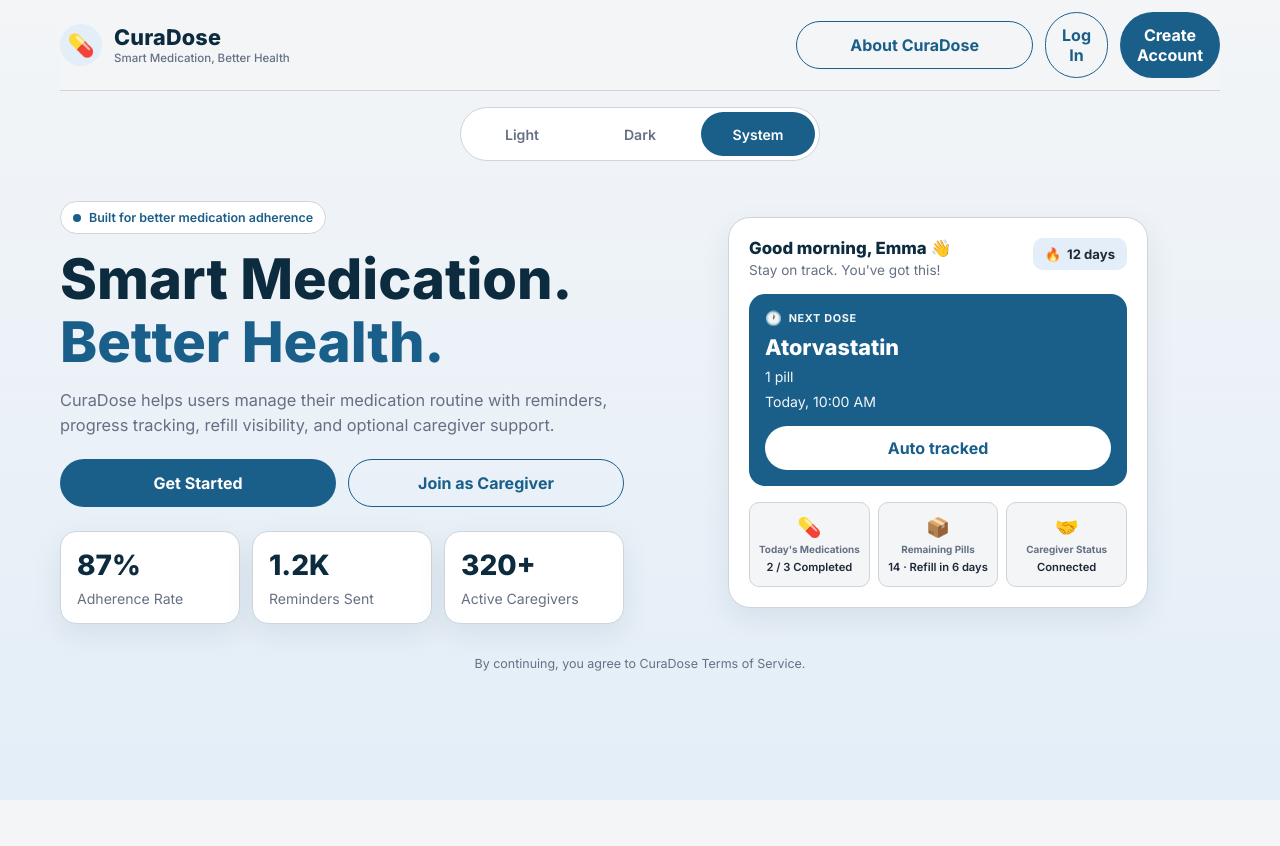
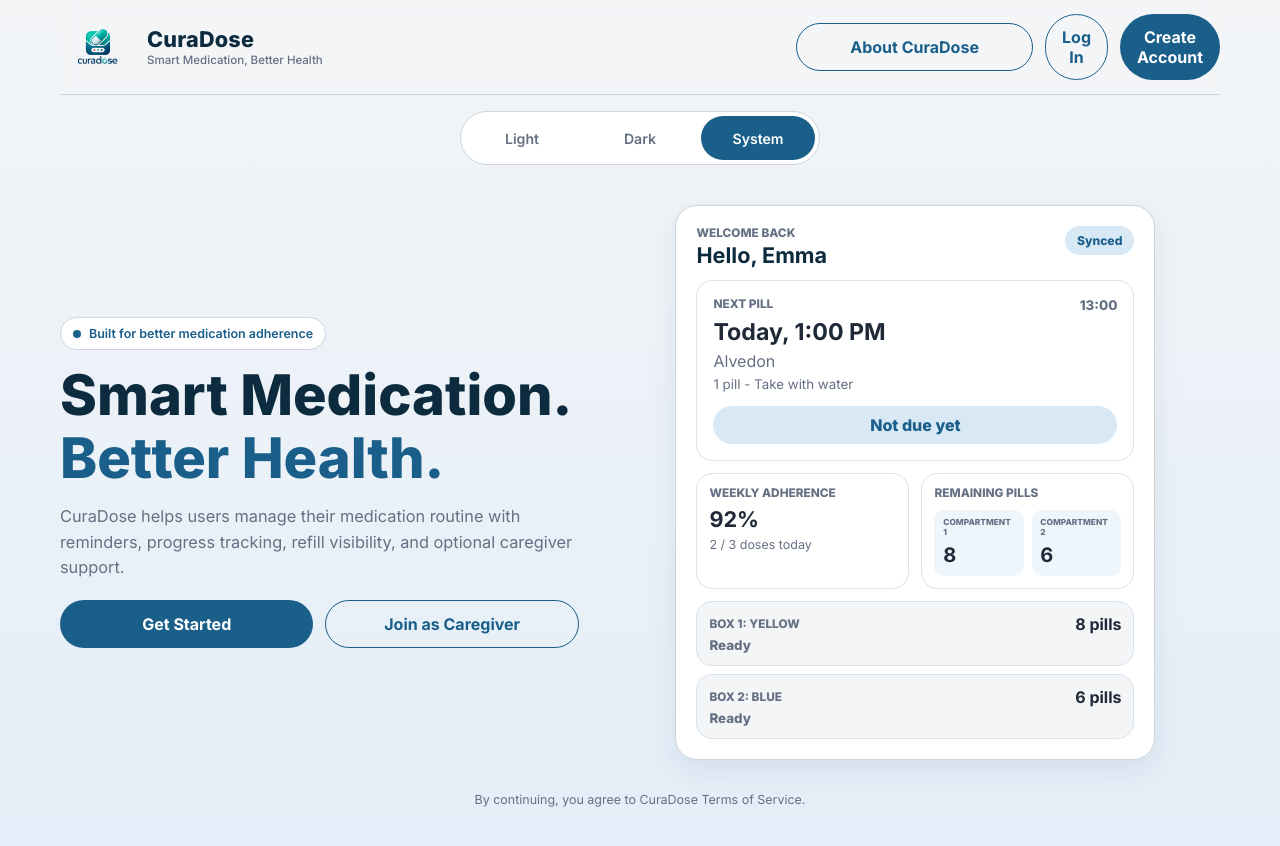
Before and after one commit to OsamaHaydar05/CuraDose, a React (Vite) app: page / in a window 1280 px wide. Shown: the top 846 px of the page. Before the commit the page ends 800 px from the top, so only its background shows below. Built offline with nearby package versions, Linux system fonts and the light colour scheme; no server answers.

Commit message:
Logo and remaining dose

```diff
--- a/src/services/caregiverDashboardService.js
+++ b/src/services/caregiverDashboardService.js
@@ -144,29 +144,22 @@ function nextDoseForPatient(logs, medications) {
 }
 
 function pillInventoryForPatient(slots, medications) {
-  const liveSlots = slots.filter((slot) => typeof slot.current_pill_count === "number");
+  const countForSlot = (slotNumber) => {
+    const slot = slots.find((item) => item.slot_number === slotNumber);
 
-  if (liveSlots.length) {
-    const total = liveSlots.reduce((sum, slot) => sum + slot.current_pill_count, 0);
-    const detail = liveSlots
-      .sort((a, b) => a.slot_number - b.slot_number)
-      .map((slot) => `${slot.label || `Box ${slot.slot_number}`}: ${slot.current_pill_count}`)
-      .join(" | ");
+    if (typeof slot?.current_pill_count === "number") {
+      return slot.current_pill_count;
+    }
 
-    return {
-      total,
-      detail: detail || "Live box data",
-    };
-  }
+    const medication = medications[slotNumber - 1];
+    const fallbackCount = Number(medication?.remaining_pills);
 
-  const medicationCounts = medications
-    .map((medication) => Number(medication.remaining_pills))
-    .filter((count) => Number.isFinite(count));
-  const total = medicationCounts.reduce((sum, count) => sum + count, 0);
+    return Number.isFinite(fallbackCount) ? fallbackCount : 0;
+  };
 
   return {
-    total,
-    detail: medicationCounts.length ? "Medication schedule estimate" : "No pill data yet",
+    compartmentOne: countForSlot(1),
+    compartmentTwo: countForSlot(2),
   };
 }
 
@@ -378,8 +371,8 @@ export async function getCaregiverDashboardData() {
       tone: status.tone,
       nextDose: formatDoseTime(nextDoseForPatient(patientLogs, patientMedications)),
       adherence: adherenceForLogs(patientLogs),
-      remainingPills: inventory.total,
-      remainingPillsDetail: inventory.detail,
+      compartmentOnePills: inventory.compartmentOne,
+      compartmentTwoPills: inventory.compartmentTwo,
       lastActivity: formatLastActivity(latestLog, patientSlots),
     };
   });
--- a/src/services/dashboardService.js
+++ b/src/services/dashboardService.js
@@ -367,10 +367,8 @@ function buildDashboardData({ user, profile, healthGoals, medications, doseLogs,
     ? Math.round(scheduledDays.reduce((sum, item) => sum + item.value, 0) / scheduledDays.length)
     : 0;
   const lockBoxSlots = buildDeviceSlots(deviceSlots, medications);
-  const liveSlotTotal = lockBoxSlots.reduce((sum, slot) => sum + (slot.pillCount || 0), 0);
-  const liveSlotDetail = lockBoxSlots
-    .map((slot) => `${slot.label}: ${slot.pillCount}`)
-    .join(" | ");
+  const compartmentOne = lockBoxSlots.find((slot) => slot.slotNumber === 1);
+  const compartmentTwo = lockBoxSlots.find((slot) => slot.slotNumber === 2);
   const acceptedInvite = caregiverInvites.find((invite) => invite.status === "accepted");
   const latestInvite = caregiverInvites[0];
   const caregiverStatus = acceptedInvite
@@ -427,8 +425,8 @@ function buildDashboardData({ user, profile, healthGoals, medications, doseLogs,
         id: "inventory",
         icon: "bottle",
         title: "Remaining Pills",
-        value: `${liveSlotTotal} Pills`,
-        detail: liveSlotDetail || "No slot data",
+        value: `Compartment 1: ${compartmentOne?.pillCount ?? 0}`,
+        detail: `Compartment 2: ${compartmentTwo?.pillCount ?? 0}`,
       },
       {
         id: "caregiver",
--- a/src/styles/DashboardView.css
+++ b/src/styles/DashboardView.css
@@ -353,6 +353,36 @@
   display: block;
   margin-top: 4px;
   line-height: 1.35;
+}
+
+.patient-inventory-split {
+  display: grid;
+  grid-template-columns: repeat(2, minmax(0, 1fr));
+  gap: 10px;
+  margin-top: 14px;
+}
+
+.patient-inventory-split div {
+  min-width: 0;
+  padding: 12px;
+  border-radius: 14px;
+  background: #eef5fb;
+}
+
+.patient-inventory-split span {
+  display: block;
+  color: var(--color-text-muted);
+  font-size: 0.72rem;
+  font-weight: 900;
+  text-transform: uppercase;
+}
+
+.patient-inventory-split strong {
+  display: block;
+  margin-top: 8px;
+  color: var(--color-text-dark);
+  font-size: 1.55rem;
+  line-height: 1;
 }
 
 .patient-primary-button {
--- a/src/styles/LoginView.css
+++ b/src/styles/LoginView.css
@@ -46,6 +46,17 @@
 
 .lp-brand-icon {
   flex-shrink: 0;
+}
+
+.lp-brand-logo {
+  width: 75px;
+  height: 70px;
+  flex: 0 0 auto;
+  object-fit: contain;
+}
+
+.lp-navbar-brand .lp-brand-icon {
+  display: none;
 }
 
 .lp-brand-text-block {
@@ -174,7 +185,7 @@
 
 @media (min-width: 900px) {
   .lp-hero {
-    grid-template-columns: 1fr 1fr;
+    grid-template-columns: minmax(0, 0.92fr) minmax(440px, 1.08fr);
     gap: var(--space-8);
     align-items: center;
   }
@@ -316,8 +327,183 @@
   border: 1px solid var(--color-border);
   box-shadow: var(--shadow-card);
   padding: var(--space-5);
-  max-width: 420px;
+  width: min(100%, 480px);
   margin: 0 auto;
+}
+
+.lp-preview-card > .lp-preview-header,
+.lp-preview-card > .lp-preview-dose,
+.lp-preview-card > .lp-preview-tiles {
+  display: none;
+}
+
+.lp-preview-dashboard-mock {
+  display: grid;
+  gap: var(--space-3);
+}
+
+.lp-preview-dashboard-header {
+  display: flex;
+  justify-content: space-between;
+  gap: var(--space-3);
+  align-items: flex-start;
+}
+
+.lp-preview-dashboard-header span,
+.lp-preview-next-card > div span,
+.lp-preview-dashboard-cards span,
+.lp-preview-slots span {
+  display: block;
+  color: var(--color-text-muted);
+  font-size: 0.74rem;
+  font-weight: 900;
+  text-transform: uppercase;
+}
+
+.lp-preview-dashboard-header strong {
+  display: block;
+  margin-top: 2px;
+  color: var(--color-navy);
+  font-size: 1.35rem;
+}
+
+[data-theme="dark"] .lp-preview-dashboard-header strong {
+  color: var(--color-text-dark);
+}
+
+.lp-preview-dashboard-header em,
+.lp-preview-next-card em {
+  border-radius: var(--radius-pill);
+  background: #d8e9f5;
+  color: var(--color-green);
+  font-style: normal;
+  font-weight: 900;
+}
+
+.lp-preview-dashboard-header em {
+  padding: 0.45rem 0.75rem;
+  font-size: 0.76rem;
+}
+
+.lp-preview-next-card,
+.lp-preview-dashboard-cards article,
+.lp-preview-slots article {
+  border: 1px solid #d8e3ed;
+  border-radius: var(--radius-md);
+  background: #ffffff;
+}
+
+.lp-preview-next-card {
+  display: grid;
+  gap: 0.35rem;
+  padding: var(--space-4);
+}
+
+.lp-preview-next-card > div {
+  display: flex;
+  justify-content: space-between;
+  gap: var(--space-2);
+}
+
+.lp-preview-next-card > div small {
+  color: var(--color-text-muted);
+  font-weight: 800;
+}
+
+.lp-preview-next-card strong {
+  color: var(--color-text-dark);
+  font-size: 1.45rem;
+  line-height: 1.15;
+}
+
+.lp-preview-next-card p,
+.lp-preview-next-card small,
+.lp-preview-dashboard-cards p,
+.lp-preview-slots small {
+  margin: 0;
+  color: var(--color-text-muted);
+}
+
+.lp-preview-next-card em {
+  display: grid;
+  place-items: center;
+  min-height: 38px;
+  margin-top: var(--space-2);
+}
+
+.lp-preview-dashboard-cards {
+  display: grid;
+  grid-template-columns: repeat(2, minmax(0, 1fr));
+  gap: var(--space-3);
+}
+
+.lp-preview-dashboard-cards article {
+  min-width: 0;
+  padding: var(--space-3);
+}
+
+.lp-preview-dashboard-cards strong {
+  display: block;
+  margin-top: 0.4rem;
+  color: var(--color-text-dark);
+  font-size: 1.35rem;
+}
+
+.lp-preview-dashboard-cards p {
+  margin-top: 0.3rem;
+  font-size: 0.78rem;
+}
+
+.lp-preview-compartment-pills {
+  display: grid;
+  grid-template-columns: repeat(2, minmax(0, 1fr));
+  gap: 0.45rem;
+  margin-top: 0.6rem;
+}
+
+.lp-preview-compartment-pills div {
+  min-width: 0;
+  padding: 0.55rem;
+  border-radius: var(--radius-sm);
+  background: #eef5fb;
+}
+
+.lp-preview-compartment-pills small {
+  display: block;
+  color: var(--color-text-muted);
+  font-size: 0.52rem;
+  font-weight: 900;
+  line-height: 1.15;
+  text-transform: uppercase;
+  overflow-wrap: anywhere;
+}
+
+.lp-preview-compartment-pills strong {
+  margin-top: 0.35rem;
+  font-size: 1.25rem;
+}
+
+.lp-preview-slots {
+  display: grid;
+  gap: var(--space-2);
+}
+
+.lp-preview-slots article {
+  display: grid;
+  grid-template-columns: 1fr auto;
+  gap: 0.2rem var(--space-3);
+  align-items: center;
+  padding: var(--space-3);
+  background: var(--color-bg);
+}
+
+.lp-preview-slots strong {
+  color: var(--color-text-dark);
+}
+
+.lp-preview-slots small {
+  grid-column: 1 / -1;
+  font-weight: 800;
 }
 
 .lp-preview-header {
--- a/src/views/CaregiverDashboardView.jsx
+++ b/src/views/CaregiverDashboardView.jsx
@@ -336,7 +336,7 @@ export default function CaregiverDashboardView() {
                       <span className="care-avatar">{patient.initials}</span>
                       <span>
                         <strong>{patient.name}</strong>
-                        <small>Next dose - {patient.nextDose} | {patient.remainingPills} pills left</small>
+                        <small>Next dose - {patient.nextDose} | C1: {patient.compartmentOnePills} | C2: {patient.compartmentTwoPills}</small>
                       </span>
                       <em className={`care-pill care-pill--${patient.tone}`}>{patient.status}</em>
                     </button>
@@ -507,7 +507,7 @@ export default function CaregiverDashboardView() {
                       <span className="care-avatar">{patient.initials}</span>
                       <span>
                         <strong>{patient.name}</strong>
-                        <small>Adherence - {patient.adherence}% | {patient.remainingPills} pills left</small>
+                        <small>C1: {patient.compartmentOnePills} pills | C2: {patient.compartmentTwoPills} pills</small>
                       </span>
                       <em className={`care-pill care-pill--${patient.tone}`}>{patient.status}</em>
                     </button>
@@ -552,14 +552,14 @@ export default function CaregiverDashboardView() {
                     <p>Scheduled today</p>
                   </article>
                   <article className="care-card">
-                    <span>Adherence</span>
-                    <strong>{selectedPatient.adherence}%</strong>
-                    <p>Last 30 days</p>
+                    <span>Compartment 1</span>
+                    <strong>{selectedPatient.compartmentOnePills}</strong>
+                    <p>Remaining pills</p>
                   </article>
                   <article className="care-card">
-                    <span>Remaining Pills</span>
-                    <strong>{selectedPatient.remainingPills}</strong>
-                    <p>{selectedPatient.remainingPillsDetail}</p>
+                    <span>Compartment 2</span>
+                    <strong>{selectedPatient.compartmentTwoPills}</strong>
+                    <p>Remaining pills</p>
                   </article>
                   <article className="care-card">
                     <span>Last Activity</span>
--- a/src/views/DashboardView.jsx
+++ b/src/views/DashboardView.jsx
@@ -571,8 +571,16 @@ export default function DashboardView() {
                   <span>Remaining Pills</span>
                   <DashboardIcon name="bottle" />
                 </div>
-                <strong className="patient-card-value">{inventoryCard?.value || "0 Pills"}</strong>
-                <p>{inventoryCard?.detail || "No slot data"}</p>
+                <div className="patient-inventory-split">
+                  <div>
+                    <span>Compartment 1</span>
+                    <strong>{inventoryCard?.value?.replace("Compartment 1: ", "") || "0"}</strong>
+                  </div>
+                  <div>
+                    <span>Compartment 2</span>
+                    <strong>{inventoryCard?.detail?.replace("Compartment 2: ", "") || "0"}</strong>
+                  </div>
+                </div>
               </article>
 
               <article className="patient-card">
--- a/src/views/LoginView.jsx
+++ b/src/views/LoginView.jsx
@@ -167,6 +167,7 @@ export default function LoginView({ theme = "system", setTheme }) {
         <div className="lp-shell">
           <header className="lp-navbar">
             <div className="lp-navbar-brand">
+              <img className="lp-brand-logo" src="/curadose-logo.png" alt="" aria-hidden="true" />
               <div className="brand-pill-icon lp-brand-icon" aria-hidden>
                 💊
               </div>
@@ -261,24 +262,64 @@ export default function LoginView({ theme = "system", setTheme }) {
                   Join as Caregiver
                 </button>
               </div>
-              <div className="lp-stat-row" id="features">
-                <article className="lp-stat-card">
-                  <p className="lp-stat-value">87%</p>
-                  <p className="lp-stat-label">Adherence Rate</p>
-                </article>
-                <article className="lp-stat-card">
-                  <p className="lp-stat-value">1.2K</p>
-                  <p className="lp-stat-label">Reminders Sent</p>
-                </article>
-                <article className="lp-stat-card">
-                  <p className="lp-stat-value">320+</p>
-                  <p className="lp-stat-label">Active Caregivers</p>
-                </article>
-              </div>
             </div>
 
             <div className="lp-hero-preview" id="caregiver">
               <div className="lp-preview-card">
+                <div className="lp-preview-dashboard-mock" aria-label="Example patient dashboard">
+                  <div className="lp-preview-dashboard-header">
+                    <div>
+                      <span>Welcome back</span>
+                      <strong>Hello, Emma</strong>
+                    </div>
+                    <em>Synced</em>
+                  </div>
+
+                  <article className="lp-preview-next-card">
+                    <div>
+                      <span>Next Pill</span>
+                      <small>13:00</small>
+                    </div>
+                    <strong>Today, 1:00 PM</strong>
+                    <p>Alvedon</p>
+                    <small>1 pill - Take with water</small>
+                    <em>Not due yet</em>
+                  </article>
+
+                  <div className="lp-preview-dashboard-cards">
+                    <article>
+                      <span>Weekly Adherence</span>
+                      <strong>92%</strong>
+                      <p>2 / 3 doses today</p>
+                    </article>
+                    <article>
+                      <span>Remaining Pills</span>
+                      <div className="lp-preview-compartment-pills">
+                        <div>
+                          <small>Compartment 1</small>
+                          <strong>8</strong>
+                        </div>
+                        <div>
+                          <small>Compartment 2</small>
+                          <strong>6</strong>
+                        </div>
+                      </div>
+                    </article>
+                  </div>
+
+                  <div className="lp-preview-slots">
+                    <article>
+                      <span>Box 1: Yellow</span>
+                      <strong>8 pills</strong>
+                      <small>Ready</small>
+                    </article>
+                    <article>
+                      <span>Box 2: Blue</span>
+                      <strong>6 pills</strong>
+                      <small>Ready</small>
+                    </article>
+                  </div>
+                </div>
                 <div className="lp-preview-header">
                   <div>
                     <p className="lp-preview-greeting">Good morning, Emma 👋</p>
```
Also changed, not shown: public/curadose-logo.png (added), public/icon1.png (added).
